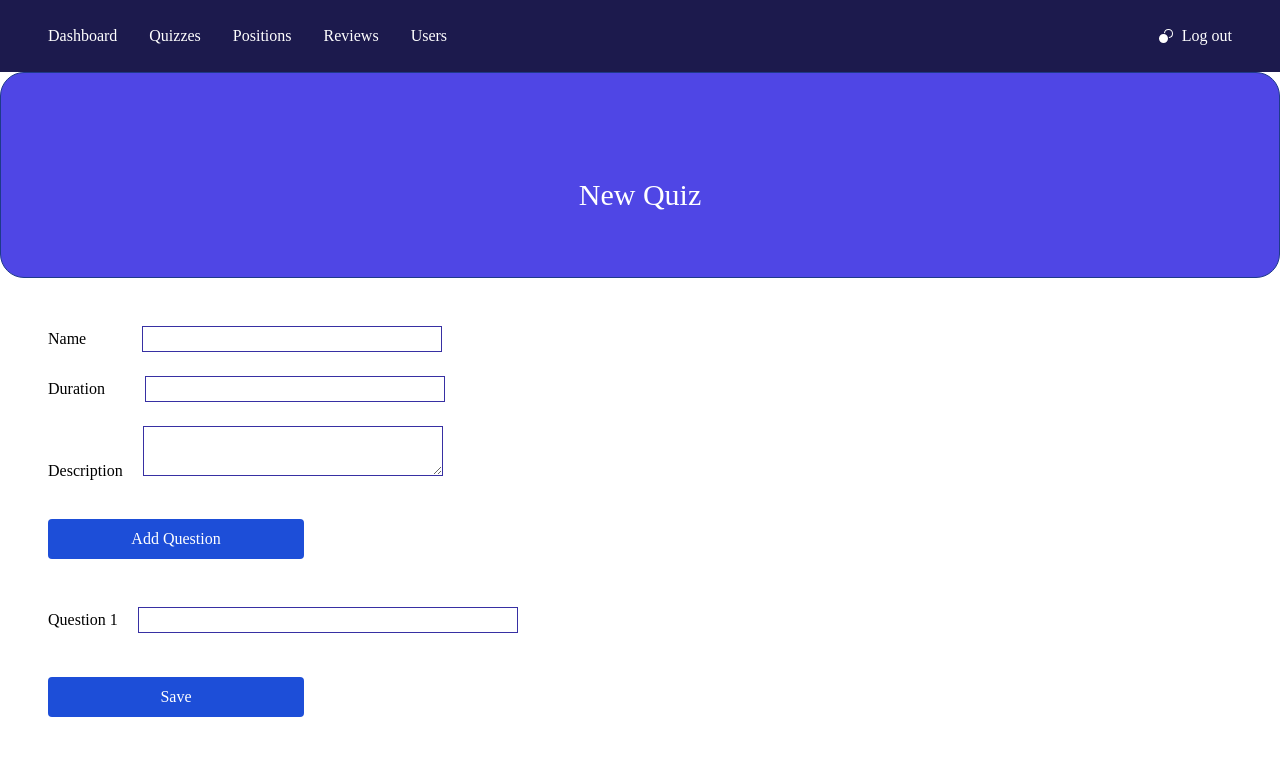
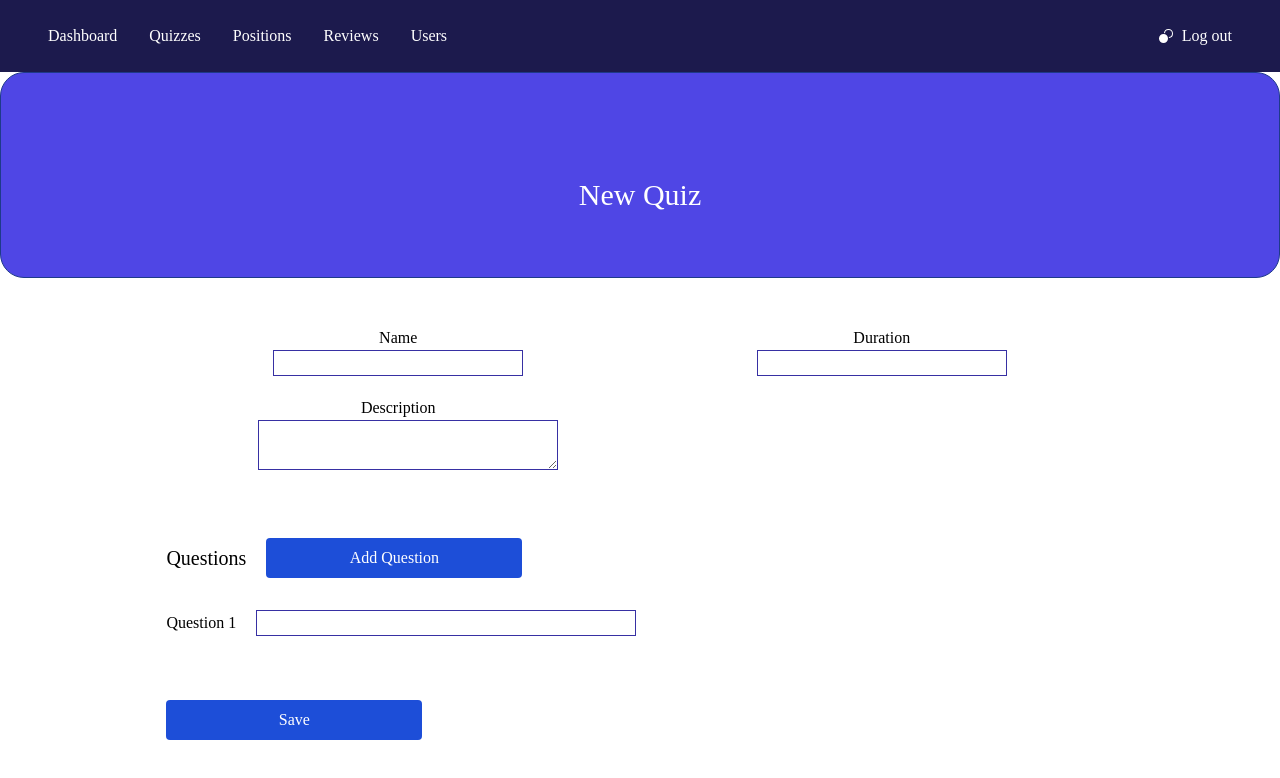
Before and after one commit to nikolap994/recruit_em, a Next.js app: page /recruiter/quiz/create in a window 1280 px wide. Shown: the top 778 px of the page. Built offline with nearby package versions, Linux system fonts and the light colour scheme.

Commit message:
Overhaul New Quiz styles, turn to list design

```diff
--- a/src/pages/recruiter/quiz/create.js
+++ b/src/pages/recruiter/quiz/create.js
@@ -105,27 +105,28 @@ export default function CreateQuiz() {
 				</div>
 
 				<div className="max-w-7xl mx-auto px-4 md:px-12 mt-12">
-					<div>
+					<div className="grid grid-cols-2 gap-5 items-center justify-center w-4/5 mx-auto">
+						<div className="flex flex-col items-center">
 							<label htmlFor="name">Name</label>
 							<input
-							className="border border-indigo-800 border-1 ml-14 w-[60vw] max-w-[300px]"
+								className="border border-indigo-800 border-1 w-[60vw] max-w-[250px]"
 								required
 								type="text"
 								name="name"
 								id="name"
 							></input>
 						</div>
-					<div className="mt-6">
+						<div className="flex flex-col items-center">
 							<label htmlFor="duration">Duration</label>
 							<input
-							className="border border-indigo-800 border-1 ml-10 w-[60vw] max-w-[300px]"
+								className="border border-indigo-800 border-1 w-[60vw] max-w-[250px]"
 								required
 								type="number"
 								name="duration"
 								id="duration"
 							></input>
 						</div>
-					<div className="my-6">
+						<div className="flex flex-col items-center">
 							<label htmlFor="description">Description</label>
 							<textarea
 								className="border border-indigo-800 border-1 ml-5 w-[60vw] max-w-[300px]"
@@ -135,14 +136,22 @@ export default function CreateQuiz() {
 								id="description"
 							></textarea>
 						</div>
+
+						<div
+							className="mt-12 mb-5 row-start-3 col-span-2"
+							id="questionList"
+						>
+							<div className="flex items-center mb-8 ">
+								<h3 className="text-xl">Questions</h3>
 								<button
-						className="text-white bg-blue-700 rounded text-center w-64 inline-block pt-2 pb-2 mt-3"
+									className="row-start-3 col-span-2 text-white bg-blue-700 rounded text-center w-64 inline-block pt-2 pb-2 ml-5 flex justify-center"
 									type="button"
 									onClick={() => setQuestionNum((prev) => prev + 1)}
 								>
 									Add Question
 								</button>
-					<div className="mt-12 mb-5" id="questionList">
+							</div>
+
 							{Array.from({ length: questionNum }, (_, i, ind = i + 1) => (
 								<FormGroup
 									key={i}
@@ -154,12 +163,13 @@ export default function CreateQuiz() {
 							))}
 						</div>
 						<button
-						className="text-white bg-blue-700 rounded text-center w-64 inline-block pt-2 pb-2"
+							className="row-start-4 text-white bg-blue-700 rounded text-center w-64 inline-block pt-2 pb-2"
 							type="submit"
 						>
 							Save
 						</button>
 					</div>
+				</div>
 			</form>
 		</>
 	);
```
Lines whose indentation alone changed are shown as unchanged.
